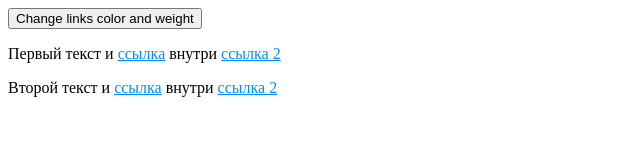
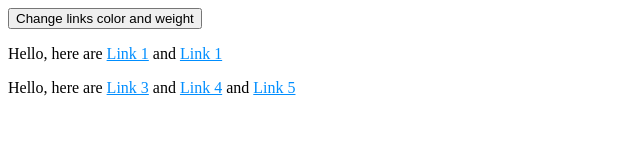
Before and after one commit to KEMPZOR/JS_Homework, a plain HTML site: page Lesson-12/JS HTML/index.html in a window 1280 px wide. Shown: the whole page, without its empty margins (0-640 px from the left). Drawn offline with Linux system fonts and the light colour scheme.

Commit message:
Homework 11

```diff
--- a/Lesson-12/JS HTML/index.html
+++ b/Lesson-12/JS HTML/index.html
@@ -1,5 +1,5 @@
 <!DOCTYPE html>
-<html lang="en">
+<html lang="ru">
 <head>
     <meta charset="UTF-8">
     <meta http-equiv="X-UA-Compatible" content="IE=edge">
--- a/Lesson-12/JS HTML/main.js
+++ b/Lesson-12/JS HTML/main.js
@@ -4,8 +4,8 @@ var container = document.getElementById('container'),
     parTwo = document.createElement('p');
 
 
-parOne.innerHTML = 'Первый текст и <a href="https://craftmebel.by/">ссылка</a> внутри <a href="https://www.onliner.by/">ссылка 2</a>';
-parTwo.innerHTML = 'Второй текст и <a href="https://www.google.com/">ссылка</a> внутри <a href="https://mebel-market.by/">ссылка 2</a>';
+parOne.innerHTML = 'Hello, here are <a href="https://www.google.by/">Link 1</a> and <a href="https://www.google.com/">Link 1</a>';
+parTwo.innerHTML = 'Hello, here are <a href="https://www.google.by/">Link 3</a> and <a href="https://www.google.com/">Link 4</a> and <a href="https://www.google.ua/">Link 5</a>';
 
 container.appendChild(parOne);
 container.appendChild(parTwo);
```
